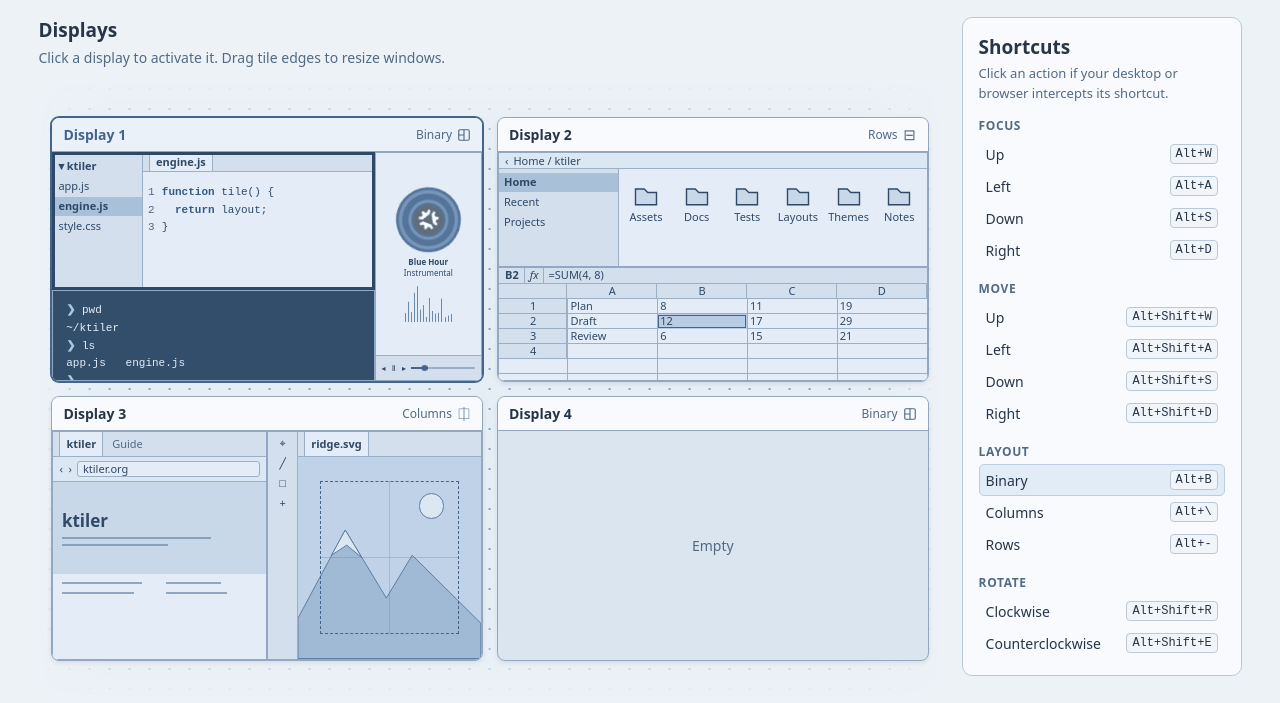
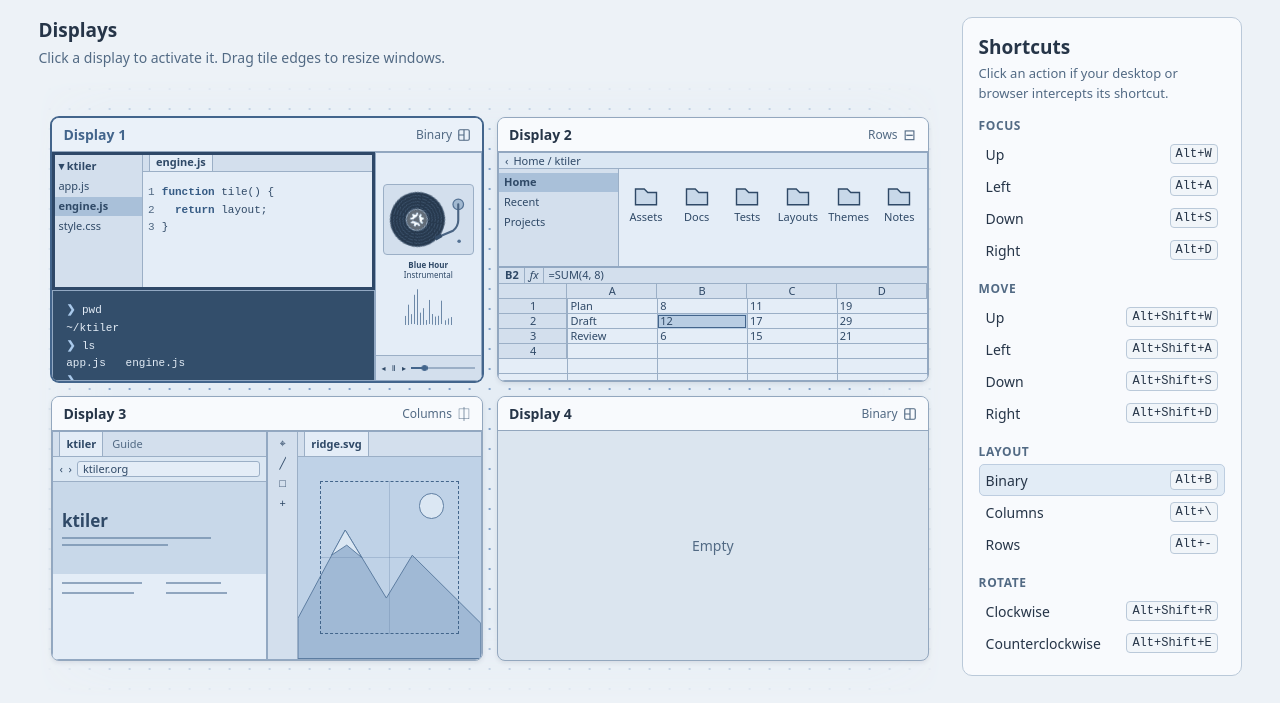
Before and after one commit to jars/ktiler, a website with bundled scripts: page index.html in a window 1280 px wide. Shown: the part 69-772 px from the top of the page. Built offline with nearby package versions, Linux system fonts and the light colour scheme.

Commit message:
adding turntable.

```diff
--- a/kwin/metadata.json
+++ b/kwin/metadata.json
@@ -4,7 +4,7 @@
     "Name": "ktiler",
     "Description": "Keyboard-driven window tiling for KDE, with flexible layouts and seamless resizing.",
     "Icon": "ktiler",
-    "Version": "0.1.26",
+    "Version": "0.1.27",
     "Authors": [
       {
         "Name": "Jordan Arsenault",
--- a/package.json
+++ b/package.json
@@ -1,6 +1,6 @@
 {
   "name": "ktiler",
-  "version": "0.1.26",
+  "version": "0.1.27",
   "description": "Keyboard-driven window tiling for KDE, with flexible layouts and seamless resizing.",
   "author": {
     "name": "Jordan Arsenault",
--- a/window-apps.css
+++ b/window-apps.css
@@ -190,20 +190,34 @@
 .notes-page { display: grid; align-content: start; gap: 7px; padding: var(--app-pad); flex: 1; }
 .notes-page b { font-size: clamp(10px, 12cqh, 17px); }
 .music-track { display: flex; align-items: center; flex: 1; min-height: 0; gap: var(--app-pad); padding-inline: var(--app-pad); overflow: hidden; }
+.music-turntable {
+  position: relative;
+  flex: none;
+  width: clamp(18px, min(39cqw, 42cqh), 126px);
+  max-width: 100%;
+  aspect-ratio: 100 / 78;
+  border: 1px solid var(--app-divider);
+  border-radius: 4px;
+  background: var(--app-chrome);
+}
 .music-record {
+  position: absolute;
+  inset: 10% auto auto 7%;
   display: grid;
   place-items: center;
-  flex: none;
-  width: clamp(14px, 26cqh, 96px);
+  width: 62%;
   aspect-ratio: 1;
   border-radius: 50%;
-  background: radial-gradient(circle, #8da9c7 0 23%, #54749a 24% 36%, #7795b8 38% 42%, #54749a 45% 56%, #7795b8 58% 63%, #54749a 66%);
+  background: repeating-radial-gradient(circle closest-side, #27394e 0 8%, #394f68 8% 11%);
 }
 .music-record img {
   display: block;
-  width: 44%;
+  width: 40%;
+  border: 1px solid #9ab1ca;
+  border-radius: 50%;
   filter: grayscale(1) sepia(.35) hue-rotate(170deg) saturate(1.4);
 }
+.music-tonearm { position: absolute; inset: 0; width: 100%; height: 100%; }
 .music-name { display: grid; white-space: nowrap; }
 .music-wave { display: flex; flex: 1; height: 52%; align-items: end; justify-content: end; gap: 3px; }
 .music-wave > span { width: clamp(1px, 1cqw, 6px); background: var(--app-mark); transform-origin: bottom; }
@@ -259,7 +273,7 @@
 /* Compact panes keep the recognizable parts and drop secondary controls. */
 @container tile (aspect-ratio < 1) and (height >= 104px) {
   .music-track { flex-direction: column; justify-content: center; text-align: center; }
-  .music-record { width: clamp(24px, min(62cqw, 32cqh), 104px); }
+  .music-turntable { width: clamp(26px, min(86cqw, 42cqh), 126px); }
   .music-name { white-space: normal; }
   .music-wave { flex: none; width: 100%; height: clamp(12px, 17cqh, 44px); justify-content: center; gap: 2px; }
 }
--- a/window-previews.js
+++ b/window-previews.js
@@ -112,7 +112,15 @@ const apps = [
     icon: '<path d="M6 11V4l7-2v8M6 11c0 2-4 3-4 1s4-3 4-1zm7-1c0 2-4 3-4 1s4-3 4-1z"/>',
     body: `
       <span class="music-track">
-        <span class="music-record"><img src="/kde-icon.png" alt="" draggable="false"></span>
+        <span class="music-turntable">
+          <span class="music-record"><img src="/kde-icon.png" alt="" draggable="false"></span>
+          <svg class="music-tonearm" viewBox="0 0 100 78" fill="none">
+            <circle cx="84" cy="22" r="6" fill="#a2b9d1" stroke="#547294" stroke-width="1.4"/>
+            <path d="M84 22v18q0 7-6 12L64 58" stroke="#4a6483" stroke-width="2.4" stroke-linecap="round"/>
+            <path d="m64 55 2 4-7 4-2-4z" fill="#344c68"/>
+            <circle cx="85" cy="64" r="2" fill="#547294"/>
+          </svg>
+        </span>
         <span class="music-name"><b>Blue Hour</b><span>Instrumental</span></span>
         <span class="music-wave">${[25, 60, 37, 84, 100, 65, 82, 33, 68, 95, 60, 30, 66, 36, 56, 21]
            .map((height, index) => `<span style="height:${height}%;--beat:${530 + (index * 137) % 501}ms;--beat-phase:${index * 113}ms"></span>`).join("")}</span>
```
Also changed, not shown: 1 other file.
